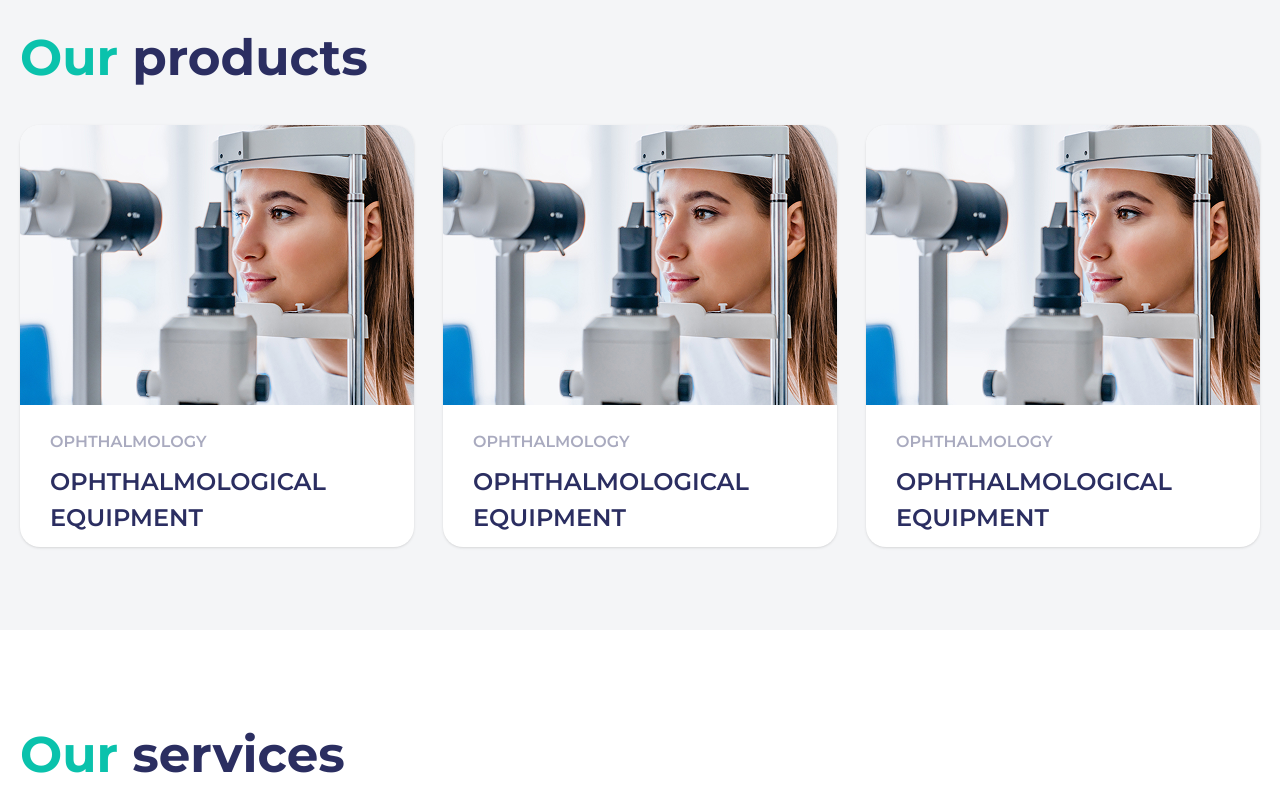
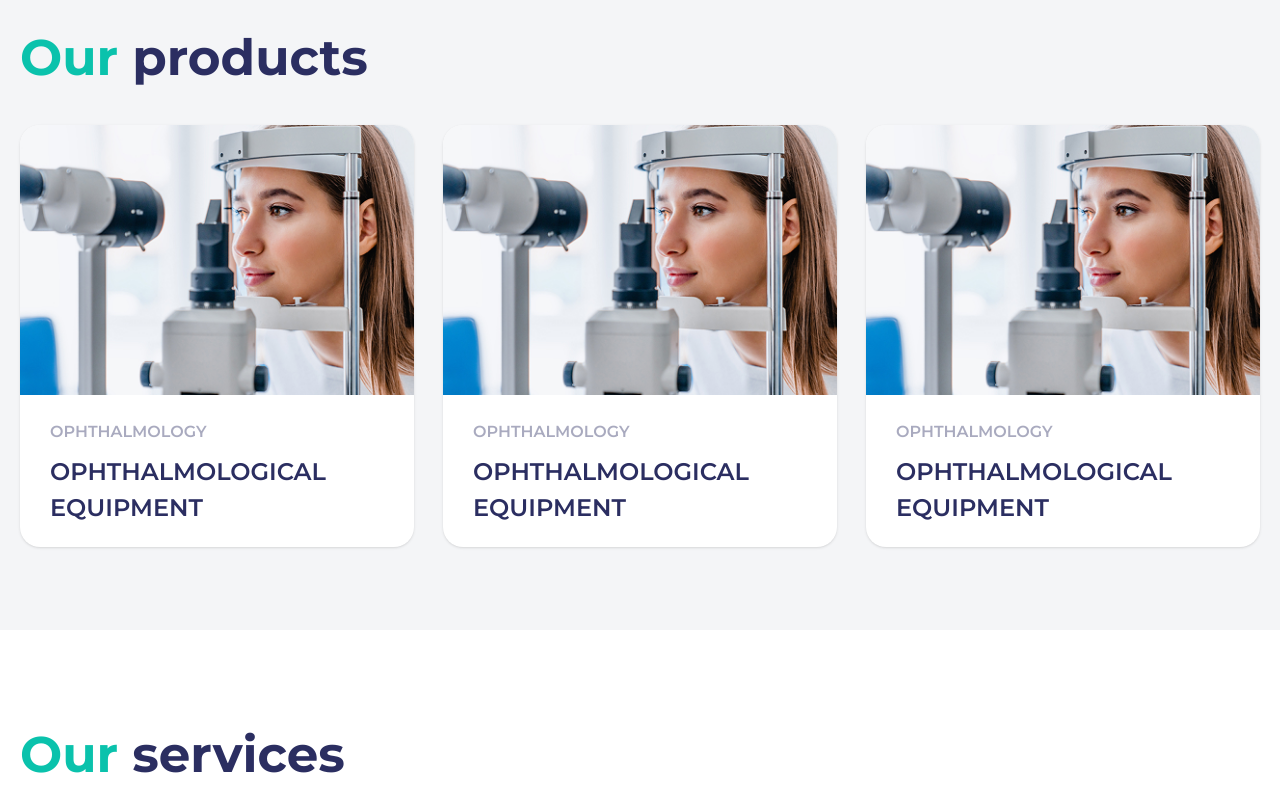
Before and after one commit to Ahmadjon0125/MDI, a plain HTML site: page index.html in a window 1280 px wide. Shown: the part 920-1720 px from the top of the page. Drawn offline with nearby package versions, Linux system fonts and the light colour scheme.

Commit message:
MDI some changed

```diff
--- a/index.html
+++ b/index.html
@@ -44,7 +44,7 @@
               <li><a href="#contacts">Contacts</a></li>
             </ul>
             <a
-              class="openModal cursor-pointer ml-[10px] lg:ml-[30px] xl:ml-[50px] text-[16px] text-white bg-[#0AC2AC] hover:opacity-80 px-[20px] px-[15px] lg:px-[25px] xl:px-[33px] py-[10px] lg:py-[15px] rounded-[50px] font-[600]"
+              class="openModal cursor-pointer ml-[10px] lg:ml-[30px] xl:ml-[50px] text-[16px] text-white bg-[#0AC2AC] hover:opacity-80 px-[20px] px-[15px] lg:px-[25px] xl:px-[36px] py-[10px] lg:py-[13px] rounded-[50px] font-[600]"
               >Contact us</a
             >
           </nav>
@@ -86,7 +86,9 @@
           <div
             class="flex flex-col sm:flex-row items-center justify-between sm:gap-[20px] py-[40px]"
           >
-            <div class="max-w-[560px] w-full text-center sm:text-start mb-[30px]">
+            <div
+              class="max-w-[560px] w-full text-center sm:text-start mb-[30px]"
+            >
               <h1
                 class="text-[#0AC2AC] font-[700] text-[30px] sm:text-[55px] lg:text-[80px] mb-[15px] sm:mb-[24px] lg:mb-[30px] leading-none"
               >
@@ -99,33 +101,25 @@
                 odit aut fugit, sed quia consequuntur magni dolores eos
               </p>
               <a
-                class="openModal cursor-pointer text-[16px] text-white bg-[#0AC2AC] hover:opacity-80 px-[20px] px-[15px] lg:px-[25px] xl:px-[29px] py-[10px] lg:py-[20px] rounded-[50px] font-[600] mb-[15px]"
+                class="openModal cursor-pointer text-[16px] text-white bg-[#0AC2AC] hover:opacity-80 px-[20px] px-[15px] lg:px-[25px] xl:px-[37px] py-[10px] lg:py-[20px] rounded-[50px] font-[600] mb-[15px]"
                 >Make a request</a
               >
             </div>
-<div class="relative w-[80vw] max-w-[600px] aspect-square mx-auto">
+            <div></div>
+            <div class="relative w-[80vw] max-w-[600px] aspect-square ml-auto">
               <!-- Asosiy rasm -->
               <img
                 src="./img/product1.jpg"
                 alt=""
                 class="w-full h-full object-cover"
-    >
+              />
 
               <!-- Qolip PNG (ustidan to‘liq yopiladi) -->
               <div
                 class="absolute inset-0 bg-center bg-no-repeat bg-cover pointer-events-none"
-        style="background-image: url('./img/qolip.png');"
+                style="background-image: url('./img/qolip.png')"
               ></div>
             </div>
-
-
-
-
-
-
-
-
-
           </div>
         </div>
       </section>
@@ -145,16 +139,22 @@
             <div
               class="flex flex-wrap lg:flex-nowrap justify-center gap-[20px] lg:gap-[29px]"
             >
+              <style>
+                .transition-height {
+                  transition: height 0.4s ease;
+                }
+              </style>
+
               <a
-                class="openModal cursor-pointer group w-full max-w-[230px] sm:max-w-[250px] md:max-w-[300px] lg:max-w-[350px] xl:max-w-[420px] max-h-[310px] md:max-h-[422px] rounded-[20px] shadow-sm bg-white overflow-hidden"
+                class="openModal cursor-pointer transition-all duration-800 ease group w-full max-w-[230px] sm:max-w-[250px] md:max-w-[300px] lg:max-w-[350px] xl:max-w-[420px] max-h-[310px] md:max-h-[422px] rounded-[20px] shadow-sm bg-white overflow-hidden"
               >
                 <div
-                  class="h-[200px] group-hover:h-[150px] md:h-[280px] md:group-hover:h-[230px]"
+                  class="h-[200px] md:h-[270px] group-hover:h-[150px] md:group-hover:h-[230px] transition-height"
                 >
                   <img
                     src="./img/product1.jpg"
                     alt="Oftalmologik uskunalar"
-                    class="w-full h-full transition-all duration-800 ease object-cover"
+                    class="w-full h-full object-cover"
                   />
                 </div>
 
@@ -171,6 +171,7 @@
                     OPHTHALMOLOGICAL <br />
                     EQUIPMENT
                   </h3>
+
                   <div
                     class="opacity-0 h-0 group-hover:opacity-100 flex group-hover:h-auto transition-all duration-300 ease"
                   >
@@ -183,15 +184,15 @@
               </a>
 
             <a
-                class="openModal cursor-pointer group w-full max-w-[230px] sm:max-w-[250px] md:max-w-[300px] lg:max-w-[350px] xl:max-w-[420px] max-h-[310px] md:max-h-[422px] rounded-[20px] shadow-sm bg-white overflow-hidden"
+                class="openModal cursor-pointer transition-all duration-800 ease group w-full max-w-[230px] sm:max-w-[250px] md:max-w-[300px] lg:max-w-[350px] xl:max-w-[420px] max-h-[310px] md:max-h-[422px] rounded-[20px] shadow-sm bg-white overflow-hidden"
               >
                 <div
-                  class="h-[200px] group-hover:h-[150px] md:h-[280px] md:group-hover:h-[230px]"
+                  class="h-[200px] md:h-[270px] group-hover:h-[150px] md:group-hover:h-[230px] transition-height"
                 >
                   <img
                     src="./img/product1.jpg"
                     alt="Oftalmologik uskunalar"
-                    class="w-full h-full transition-all duration-300 ease object-cover"
+                    class="w-full h-full object-cover"
                   />
                 </div>
 
@@ -208,6 +209,7 @@
                     OPHTHALMOLOGICAL <br />
                     EQUIPMENT
                   </h3>
+
                   <div
                     class="opacity-0 h-0 group-hover:opacity-100 flex group-hover:h-auto transition-all duration-300 ease"
                   >
@@ -220,15 +222,15 @@
               </a>
 
               <a
-                class="openModal cursor-pointer group w-full max-w-[230px] sm:max-w-[250px] md:max-w-[300px] lg:max-w-[350px] xl:max-w-[420px] max-h-[310px] md:max-h-[422px] rounded-[20px] shadow-sm bg-white overflow-hidden"
+                class="openModal cursor-pointer transition-all duration-800 ease group w-full max-w-[230px] sm:max-w-[250px] md:max-w-[300px] lg:max-w-[350px] xl:max-w-[420px] max-h-[310px] md:max-h-[422px] rounded-[20px] shadow-sm bg-white overflow-hidden"
               >
                 <div
-                  class="h-[200px] group-hover:h-[150px] md:h-[280px] md:group-hover:h-[230px]"
+                  class="h-[200px] md:h-[270px] group-hover:h-[150px] md:group-hover:h-[230px] transition-height"
                 >
                   <img
                     src="./img/product1.jpg"
                     alt="Oftalmologik uskunalar"
-                    class="w-full h-full transition-all duration-300 ease object-cover"
+                    class="w-full h-full object-cover"
                   />
                 </div>
 
@@ -245,6 +247,7 @@
                     OPHTHALMOLOGICAL <br />
                     EQUIPMENT
                   </h3>
+
                   <div
                     class="opacity-0 h-0 group-hover:opacity-100 flex group-hover:h-auto transition-all duration-300 ease"
                   >
@@ -270,10 +273,12 @@
           </h2>
 
           <div
-            class="grid grid-cols-1 md:grid-cols-2 lg:grid-cols-3 gap-6 md:gap-8"
+            class="grid grid-cols-1 md:grid-cols-2 lg:grid-cols-3 gap-6 md:gap-8 transition-all duration-800 ease"
           >
+
+          <!-- ------------------------ -->
             <div
-              class="openModal cursor-pointer bg-white hover:bg-[#0AC2AC] rounded-xl shadow-lg p-6 lg:p-8 transition duration-300 hover:shadow-xl group"
+              class="openModal cursor-pointer bg-white hover:bg-[#0AC2AC] rounded-xl  p-6 lg:p-8 transition-all duration-300 ease shadow-[0_0_16px_rgba(0,0,0,0.1)] group"
             >
               <p
                 class="text-sm font-semibold text-[#2B2E61] opacity-40 group-hover:text-white uppercase tracking-widest mb-2"
@@ -322,7 +327,7 @@
             </div>
 
  <div
-              class="openModal cursor-pointer bg-white hover:bg-[#0AC2AC] rounded-xl shadow-lg p-6 lg:p-8 transition duration-300 hover:shadow-xl group"
+              class="openModal cursor-pointer bg-white hover:bg-[#0AC2AC] rounded-xl  p-6 lg:p-8 transition-all duration-300 ease shadow-[0_0_16px_rgba(0,0,0,0.1)] group"
             >
               <p
                 class="text-sm font-semibold text-[#2B2E61] opacity-40 group-hover:text-white uppercase tracking-widest mb-2"
@@ -371,7 +376,7 @@
             </div>
 
              <div
-              class="openModal cursor-pointer bg-white hover:bg-[#0AC2AC] rounded-xl shadow-lg p-6 lg:p-8 transition duration-300 hover:shadow-xl group"
+              class="openModal cursor-pointer bg-white hover:bg-[#0AC2AC] rounded-xl  p-6 lg:p-8 transition-all duration-300 ease shadow-[0_0_16px_rgba(0,0,0,0.1)] group"
             >
               <p
                 class="text-sm font-semibold text-[#2B2E61] opacity-40 group-hover:text-white uppercase tracking-widest mb-2"
@@ -420,7 +425,7 @@
             </div>
 
              <div
-              class="openModal cursor-pointer bg-white hover:bg-[#0AC2AC] rounded-xl shadow-lg p-6 lg:p-8 transition duration-300 hover:shadow-xl group"
+              class="openModal cursor-pointer bg-white hover:bg-[#0AC2AC] rounded-xl  p-6 lg:p-8 transition-all duration-300 ease shadow-[0_0_16px_rgba(0,0,0,0.1)] group"
             >
               <p
                 class="text-sm font-semibold text-[#2B2E61] opacity-40 group-hover:text-white uppercase tracking-widest mb-2"
@@ -469,7 +474,7 @@
             </div>
 
              <div
-              class="openModal cursor-pointer bg-white hover:bg-[#0AC2AC] rounded-xl shadow-lg p-6 lg:p-8 transition duration-300 hover:shadow-xl group"
+              class="openModal cursor-pointer bg-white hover:bg-[#0AC2AC] rounded-xl  p-6 lg:p-8 transition-all duration-300 ease shadow-[0_0_16px_rgba(0,0,0,0.1)] group"
             >
               <p
                 class="text-sm font-semibold text-[#2B2E61] opacity-40 group-hover:text-white uppercase tracking-widest mb-2"
@@ -617,7 +622,8 @@
                   />
                 </div>
               </div>
-              <div class="swiper-pagination pag mt-10"></div>
+               <div class="swiper-pagination flex justify-start z-500">
+  </div>
             </div>
           </div>
         </div>
@@ -715,7 +721,7 @@
                   <div class="text-right">
                     <button
                       type="submit"
-                      class="inline-block px-[40px] py-[15px] bg-white text-[#0AC2AC] font-semibold text-lg rounded-[50px] hover:bg-transparent hover:text-white transition duration-200  border-2 border-white"
+                      class="inline-block px-[47px] py-[11px]  font-semibold text-[16px] rounded-[50px] bg-white text-[#0AC2AC] hover:bg-transparent hover:text-white border-2 border-white transition duration-200 "
                     >
                       Send
                     </button>
@@ -851,7 +857,7 @@
           <input type="email" placeholder="Email" />
           <textarea placeholder="Comment"></textarea>
 
-          <button type="submit" class="sendBtn">Send</button>
+          <button type="submit" class="sendBtn ">Send</button>
         </form>
       </div>
     </div>
--- a/js/main.js
+++ b/js/main.js
@@ -32,50 +32,35 @@ mobileNavLinks.forEach((link) => {
 
 
 // swiper
-
 var swiper = new Swiper(".mySwiper", {
-      // Slaydlar orasidagi masofa (masofani ham belgilash tavsiya etiladi)
   spaceBetween: 30,
-      loop: "true",
+  slidesPerView: 3,
+  freeMode: true,
+  freeModeSticky: true,
+  loop: false,
 
   pagination: {
     el: ".swiper-pagination",
     clickable: true,
+    renderBullet: function (index, className) {
+      // har doim 3 ta dot yaratamiz
+      const dotIndex = index % 3; // modulo 3
+      return '<span class="' + className + '"></span>';
+    },
   },
 
-      // Avtomatik aylanish sozlamalari
-      autoplay: {
-        delay: 0, // Har bir slaydning pauza vaqti 0ms
-        // disableOnInteraction: false, // Foydalanuvchi tugmani bossa ham to'xtamaydi
+  breakpoints: {
+    320: { slidesPerView: 2, spaceBetween: 20 },
+    768: { slidesPerView: 4, spaceBetween: 30 },
+    1024: { slidesPerView: 5, spaceBetween: 30 },
+    1280: { slidesPerView: 6, spaceBetween: 40 },
   },
+});
 
-      // Slayd tezligi (avtomatik aylanadigan slayderlar uchun muhim)
-      speed: 10000, // Misol uchun, 4000ms (4 soniya) da bitta to'liq aylanish
 
-      // Responsive sozlamalar (Har xil ekran o'lchamlari uchun)
-      breakpoints: {
-        // 320px dan boshlab (Mobile)
-        320: {
-          slidesPerView: 2, // Bir vaqtda 2 ta logotip
-          spaceBetween: 20
-        },
-        // 768px dan boshlab (Tablet)
-        768: {
-          slidesPerView: 4, // Bir vaqtda 4 ta logotip
-          spaceBetween: 30
-        },
-        // 1024px dan boshlab (Laptop/Kattaroq ekran)
-        1024: {
-          slidesPerView: 5, // Bir vaqtda 5 ta logotip (Siz so'raganingiz)
-          spaceBetween: 30
-        },
-        // Agar juda katta ekran bo'lsa, 6 ta ko'rsatishi mumkin
-        1280: {
-          slidesPerView: 6,
-          spaceBetween: 40
-        }
-      }
-    });
+
+
+
 
 
     // modal
```
Also changed, not shown: css/main.css (+5 -6 lines). Lines whose indentation alone changed are shown as unchanged.
